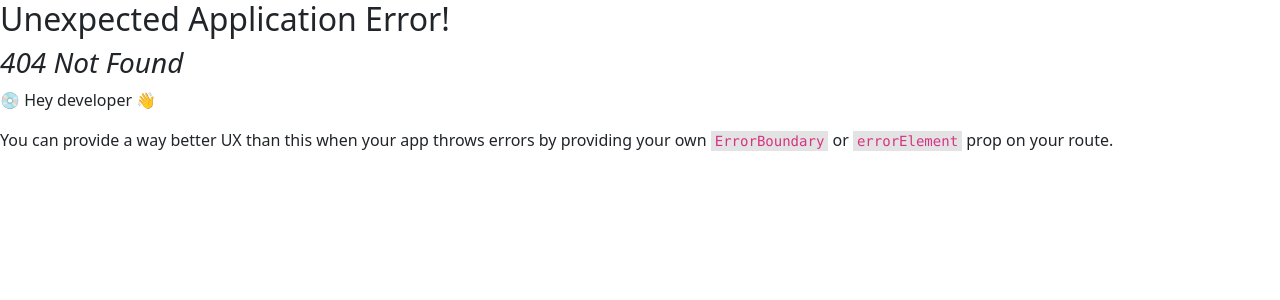
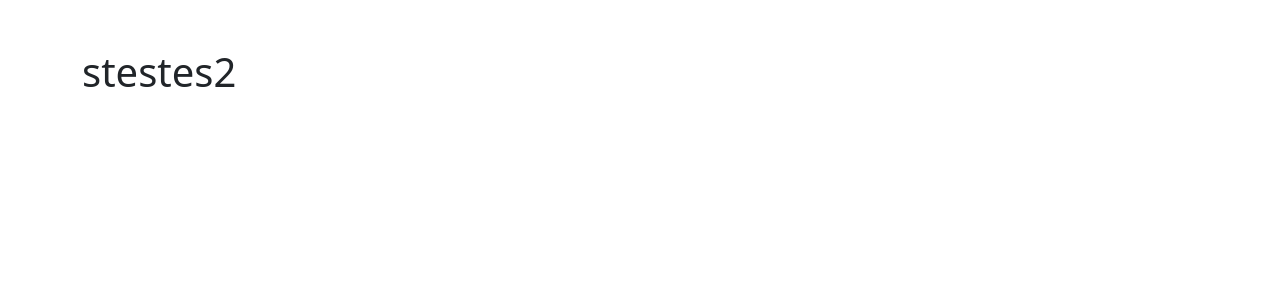
Before and after one commit to Group-project-Phase-2/Group_project_phase_2, a React (Vite) app in the folder client/chat-app/: page /Group in a window 1280 px wide. Before the commit this address had no page. Shown: the top 300 px of the page. Built offline with nearby package versions, Linux system fonts and the light colour scheme.

Commit message:
gropu page

```diff
--- a/client/chat-app/src/App.jsx
+++ b/client/chat-app/src/App.jsx
@@ -1,11 +1,16 @@
 import { createBrowserRouter, RouterProvider } from "react-router-dom";
 import Home from "./page/home";
+import GroupMessage from "./page/GroupMessage";
 function App() {
   const router = createBrowserRouter([
     {
       path: "/",
       element: <Home></Home>,
     },
+    {
+      path: "/Group",
+      element: <GroupMessage></GroupMessage>,
+    },
   ]);
   return <RouterProvider router={router} />;
 }
--- /dev/null
+++ b/client/chat-app/src/page/GroupMessage.jsx
@@ -0,0 +1,10 @@
+export default function GroupMessage() {
+  return (
+    <>
+      <div className="container d-flex mt-5">
+        <h1>stes</h1>
+        <h1>tes2</h1>
+      </div>
+    </>
+  );
+}
```
